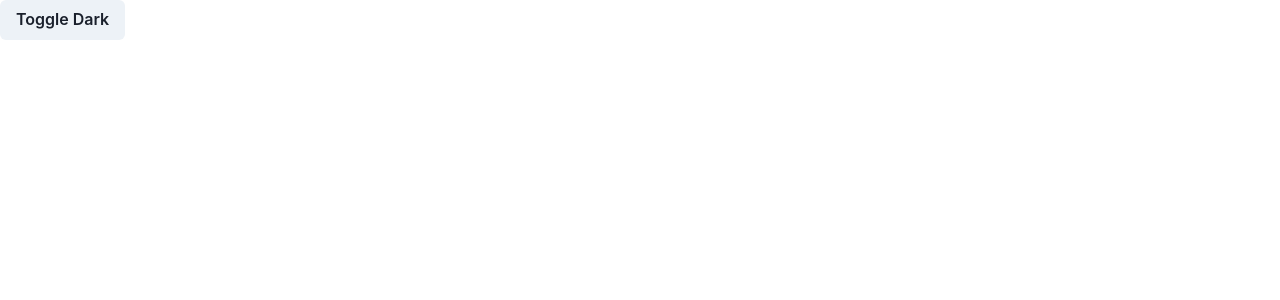
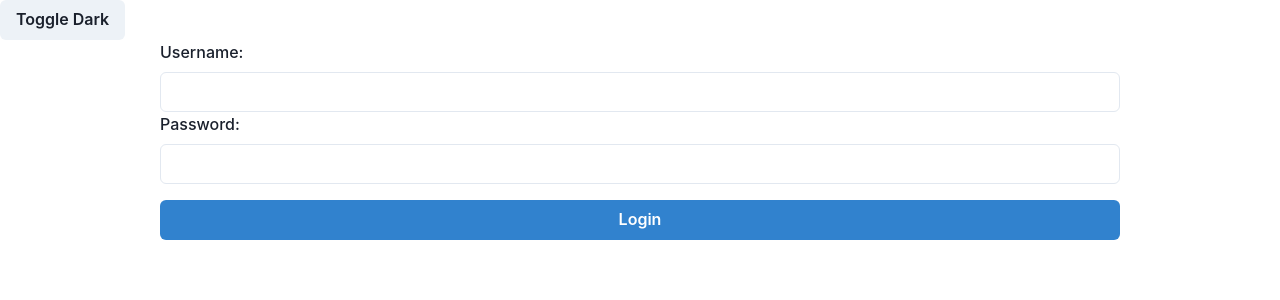
Before and after one commit to TsioryRaman/transfert-front, a React (Vite) app: page / in a window 1280 px wide. Shown: the top 300 px of the page. Built offline with nearby package versions, Linux system fonts and the light colour scheme; no server answers.

Commit message:
feat: login

```diff
--- a/package.json
+++ b/package.json
@@ -12,6 +12,7 @@
     "@chakra-ui/react": "^2.4.9",
     "@emotion/react": "^11.10.5",
     "@emotion/styled": "^11.10.5",
+    "axios": "^1.3.2",
     "framer-motion": "^9.0.1",
     "react": "^18.2.0",
     "react-dom": "^18.2.0",
--- a/src/App.tsx
+++ b/src/App.tsx
@@ -1,11 +1,14 @@
 import { socket, WebSocketProvider } from './WebSocketContexts'
 import { Home } from './components/home'
+import Login from './components/login';
 
 function App() {
 
   return (
     <WebSocketProvider value={socket}>
       <Home></Home>
+
+      <Login />
     </WebSocketProvider>
   )
 }
--- /dev/null
+++ b/src/components/login.tsx
@@ -0,0 +1,50 @@
+import React, { useState } from 'react';
+import {
+    Input, Button, Box, FormControl,
+    FormLabel,
+    FormErrorMessage,
+    FormHelperText,
+} from '@chakra-ui/react'
+interface Props { }
+const Login: React.FC<Props> = ({ }) => {
+    const [password, setPassword] = useState('')
+    const [username, setUserName] = useState('');
+    const handleSubmit = async (event: React.FormEvent<HTMLFormElement>) => {
+        event.preventDefault();
+        const user = JSON.stringify({ username, password });
+        try {
+            const response = await fetch("http://localhost:3000/auth/login", {
+                method: "POST",
+                body: user,
+                headers: {
+                    "content-type": "application/json"
+                }
+            });
+            const data = await response.json();
+            console.log(data)
+        } catch (e) {
+            console.error(e);
+        }
+    }
+
+    return <Box w={3 / 4} mx='auto'>
+        <form onSubmit={handleSubmit}>
+            <FormLabel htmlFor="username">Username:</FormLabel>
+            <Input
+                type="text"
+                id="username"
+                value={username}
+                onChange={(event) => setUserName(event.target.value)}
+            />
+            <FormLabel htmlFor="username">Password:</FormLabel>
+            <Input
+                type="password"
+                id="password"
+                value={password}
+                onChange={(event) => setPassword(event.target.value)}
+            />
+            <Button type={"submit"} mt='4' w='full' colorScheme='blue'>Login</Button>
+        </form>
+    </Box>
+}
+export default Login;
```
